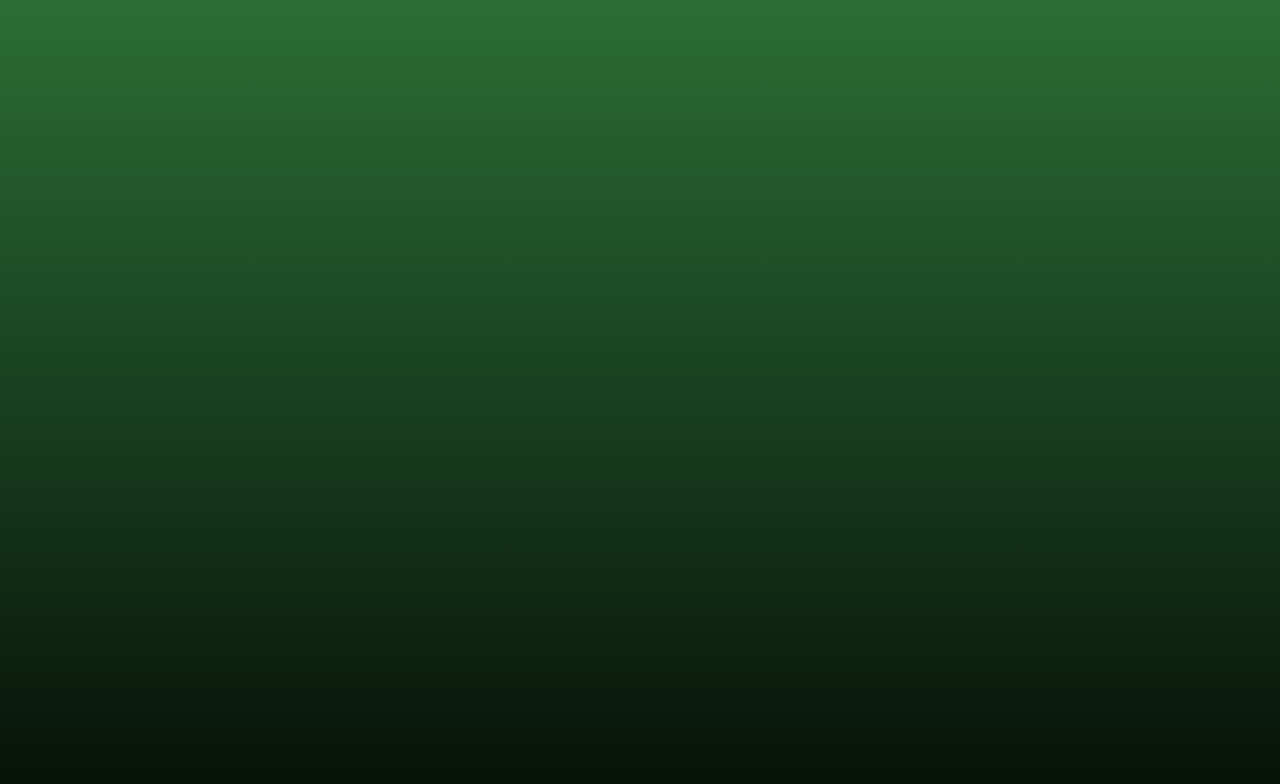
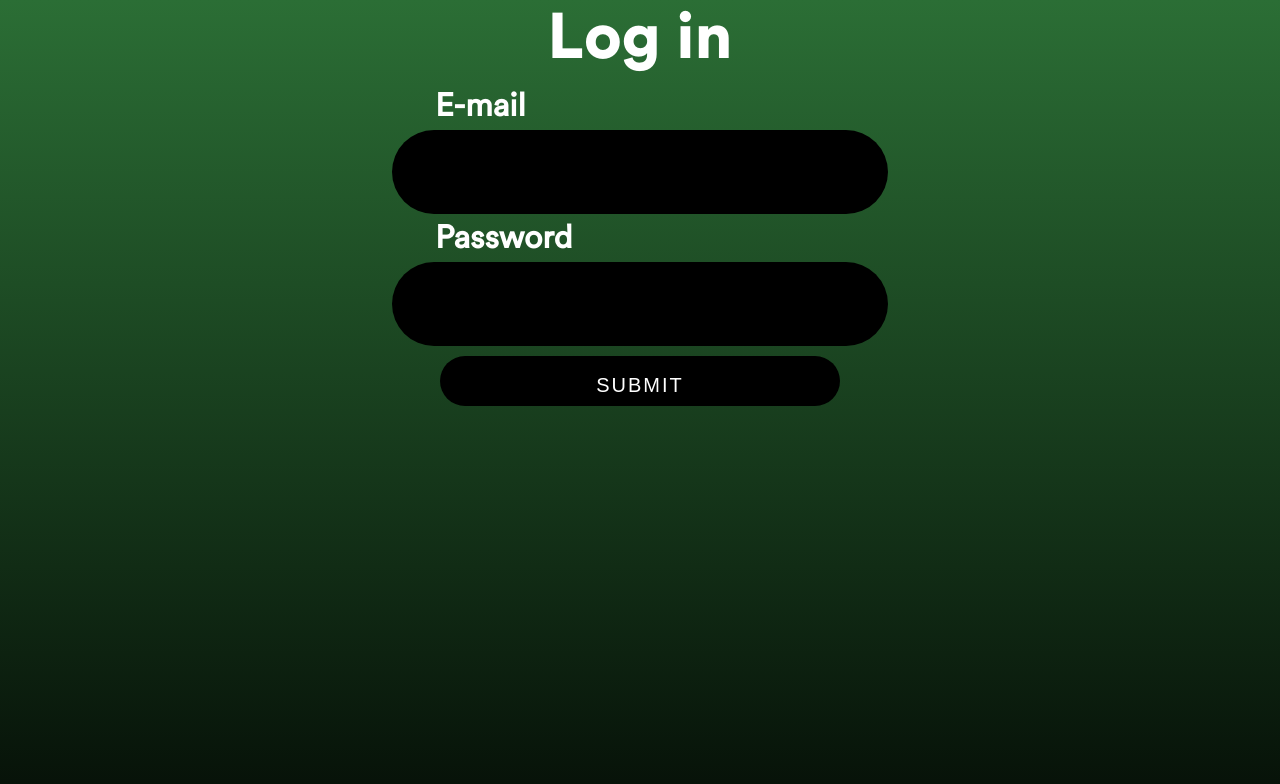
Before and after one commit to upuzipu/freakify, a React (Create React App) app: page /login in a window 1280 px wide. Shown: the top 784 px of the page. Built offline with nearby package versions, Linux system fonts and the light colour scheme.

Commit message:
fix redirection and wanna kill myself with redux

```diff
--- a/package.json
+++ b/package.json
@@ -9,6 +9,7 @@
     "formik": "^2.4.5",
     "react": "^18.2.0",
     "react-dom": "^18.2.0",
+    "react-redux": "^9.0.4",
     "react-router-dom": "^6.21.1",
     "react-scripts": "5.0.1",
     "web-vitals": "^2.1.4"
--- a/public/index.html
+++ b/public/index.html
@@ -24,7 +24,7 @@
       work correctly both with client-side routing and a non-root public URL.
       Learn how to configure a non-root public URL by running `npm run build`.
     -->
-    <title>React App</title>
+    <title>Freakify</title>
   </head>
   <body>
     <noscript>You need to enable JavaScript to run this app.</noscript>
--- a/src/App.css
+++ b/src/App.css
@@ -47,7 +47,7 @@ p,
 h1,
 h2,
 h3 {
-    margin: 0;
+    margin: 0 auto;
     padding: 0;
 }
 
@@ -84,10 +84,10 @@ p {
 body {
     font-family: 'Proxima Nova', Georgia, sans-serif;
     background-repeat: no-repeat, repeat;
+    background-image: linear-gradient(rgb(43, 110, 53), rgb(4, 11, 5));
+    color: #fff;
     width: 100%;
     height: 850px;
-    background-image: linear-gradient(rgb(43, 110, 53), rgb(4, 11, 5));
-    color: #fff;
     max-width: 1400px;
     margin: 0 auto;
     padding: 0;
--- a/src/App.jsx
+++ b/src/App.jsx
@@ -3,15 +3,17 @@ import {BrowserRouter, Route, Routes} from 'react-router-dom';
 import RegistrationPage from "./components/RegistrationPage/RegistrationPage";
 import EmptyPage from "./components/EmptyPage/EmptyPage";
 import LoginPage from "./components/LoginPage/LoginPage";
+import MainPage from "./components/MainPage/MainPage";
 
 function App() {
     return (
         <div className="App">
             <BrowserRouter>
                 <Routes>
-                    <Route path="/registration" element={<RegistrationPage/>} />
-                    <Route path="/login" element={<LoginPage/>} />
-                    <Route path="*" element={<EmptyPage />} />
+                    <Route path="/registration" element={<RegistrationPage/>}/>
+                    <Route path="/login" element={<LoginPage/>}/>
+                    <Route path="/main" element={<MainPage username={null}/>}/>
+                    <Route path="*" element={<EmptyPage/>}/>
                 </Routes>
             </BrowserRouter>
         </div>
@@ -19,5 +21,4 @@ function App() {
 }
 
 
-
 export default App;
--- a/src/components/LoginPage/LoginPage.css
+++ b/src/components/LoginPage/LoginPage.css
@@ -0,0 +1,45 @@
+.LoginForm {
+    display: block;
+}
+
+.header {
+    margin: auto;
+    font-size: 64px;
+    text-align: center;
+}
+
+.form {
+    text-align: center;
+    margin-top: 10px;
+}
+
+input {
+    margin-top: 5px;
+    width: 400px;
+    height: 50px;
+    color: #ffffff;
+    background-color: #000000;
+    font-size: 20px;
+    border-radius: 500px;
+    padding: 18px 48px 16px;
+    transition-property: background-color;
+    transition-duration: .3s;
+    border-width: 0;
+    letter-spacing: 2px;
+    min-width: 160px;
+    text-transform: uppercase;
+    white-space: normal;
+    cursor: pointer;
+}
+
+input:hover {
+    background-color: white;
+    color: black;
+    transition: .7s;
+}
+
+h3 {
+    margin-top: 5px;
+    text-align: left;
+    margin-left: 34%;
+}
--- a/src/components/LoginPage/LoginPage.jsx
+++ b/src/components/LoginPage/LoginPage.jsx
@@ -1,12 +1,47 @@
-import React from 'react';
+import React, {useState} from 'react';
 import "./LoginPage.css"
+import {useNavigate} from "react-router-dom";
 
 export function LoginPage() {
+    const [email, setEmail] = useState('');
+    const [password, setPassword] = useState('');
+
+    const navigate = useNavigate();
+    const navigateToMain = () => {
+        navigate('/main')
+    }
+
+    const handleSubmit = (event) => {
+        event.preventDefault();
+        if (email.length > 0  && password.length > 0) {
+            navigateToMain()
+        }
+        else {
+            alert('xd')
+        }
+    };
+
     return (
         <div className="LoginForm">
-            <div>
-
+            <div className="header">
+                <h2>
+                    Log in
+                </h2>
             </div>
+            <form onSubmit={handleSubmit}>
+                <div className="form">
+                    <h3>
+                        E-mail
+                    </h3>
+                    <input name="username" onChange={(e) => setEmail(e.target.value)}/>
+                    <h3>
+                        Password
+                    </h3>
+                    <input name="password" type="password" onChange={(e) => setPassword(e.target.value)}/>
+                    <h3/>
+                    <input value={'Submit'} type="submit" name="registerAccount"/>
+                </div>
+            </form>
         </div>
     )
 }
--- /dev/null
+++ b/src/components/MainPage/MainPage.css
@@ -0,0 +1,7 @@
+.wrapper{
+    display: flex;
+    justify-content: space-between;
+    min-height: 100vh;
+    color: white;
+    text-align: center;
+}
--- /dev/null
+++ b/src/components/MainPage/MainPage.jsx
@@ -0,0 +1,26 @@
+import React from "react";
+
+export function MainPage(props) {
+    const username = props.username
+    return (
+        <div className="wrapper">
+            <div>
+                <h1>
+                    Welcome back, { username }
+                </h1>
+            </div>
+            <div className="playlists">
+                <h3>
+                    Your playlists
+                </h3>
+            </div>
+            <div className="albums">
+                <h3>
+                    Your Albums
+                </h3>
+            </div>
+        </div>
+    )
+}
+
+export default MainPage
--- a/src/components/RegistrationPage/RegistrationPage.css
+++ b/src/components/RegistrationPage/RegistrationPage.css
@@ -29,6 +29,7 @@ input {
     min-width: 160px;
     text-transform: uppercase;
     white-space: normal;
+    cursor: pointer;
 }
 
 input:hover {
--- a/src/components/RegistrationPage/RegistrationPage.jsx
+++ b/src/components/RegistrationPage/RegistrationPage.jsx
@@ -1,5 +1,6 @@
 import React, {useState} from 'react';
 import "./RegistrationPage.css"
+import {useNavigate} from "react-router-dom";
 
 
 export function RegistrationPage() {
@@ -7,8 +8,19 @@ export function RegistrationPage() {
     const [email, setEmail] = useState('');
     const [password, setPassword] = useState('');
 
+    const navigate = useNavigate();
+    const navigateToLogin = () => {
+        navigate('/login')
+    }
+
     const handleSubmit = (event) => {
         event.preventDefault();
+        if (name.length > 0 && email.length > 0 && password.length > 0) {
+            navigateToLogin()
+        }
+        else {
+            alert('xd')
+        }
     };
 
     return (
@@ -37,7 +49,7 @@ export function RegistrationPage() {
                     </h3>
                     <input name="password" type="password"/>
                     <h3/>
-                    <input value={'Submit'} type="submit" name="registerAccount" />
+                    <input value={'BE FREAK'} type="submit" name="registerAccount" />
                 </div>
             </form>
         </div>
```
Also changed, not shown: 2 other files (tests, documents, lock files or other folders).
